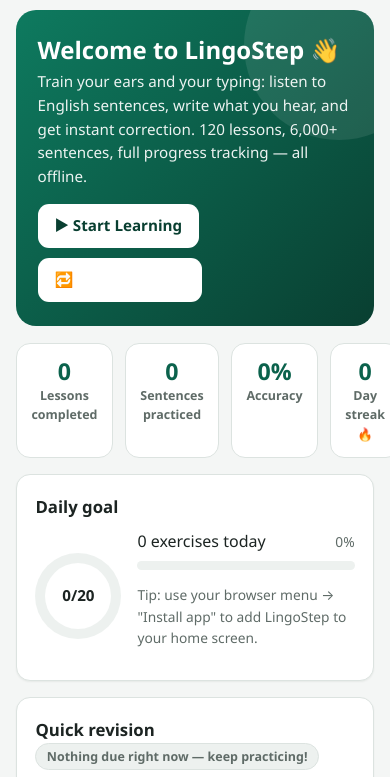
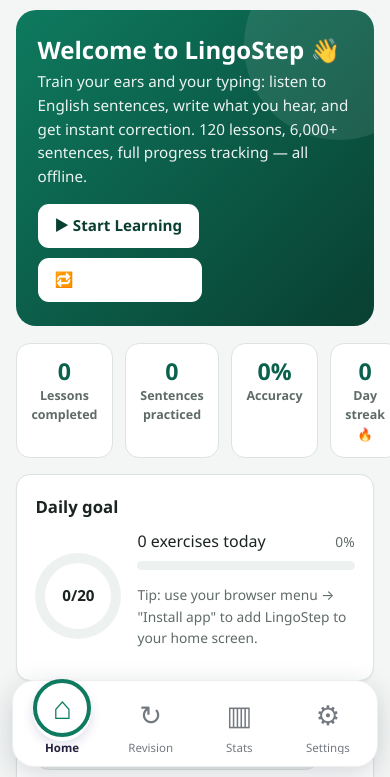
Before and after one commit to anamiir2-collab/LingoStep, a website with bundled scripts: page index.html in a window 390 px wide. Shown: the part 67-844 px from the top of the page. Built offline with nearby package versions, Linux system fonts and the light colour scheme.

Commit message:
Style floating active-circle mobile navigation

```diff
--- a/css/responsive.css
+++ b/css/responsive.css
@@ -58,3 +58,115 @@
   .app-header, .app-footer, .audio-row, .answer-row, .btn { display: none !important; }
   body { background: #fff; color: #000; }
 }
+
+
+/* ---------- Reference-style floating bottom navigation (mobile only) ---------- */
+.mobile-bottom-nav {
+  display: none;
+}
+
+@media (max-width: 639px) {
+  .app-shell { padding-bottom: calc(6.4rem + env(safe-area-inset-bottom, 0px)); }
+  .app-main { padding-bottom: 1.25rem; }
+  .app-footer { margin-bottom: 0; }
+
+  .mobile-bottom-nav {
+    position: fixed;
+    z-index: 80;
+    left: max(.75rem, env(safe-area-inset-left, 0px));
+    right: max(.75rem, env(safe-area-inset-right, 0px));
+    bottom: max(.65rem, env(safe-area-inset-bottom, 0px));
+    min-height: 84px;
+    display: grid;
+    grid-template-columns: repeat(4, minmax(0, 1fr));
+    align-items: end;
+    padding: .35rem .3rem .55rem;
+    background: #fff;
+    color: #555b63;
+    border: 1px solid rgba(35, 42, 58, .08);
+    border-radius: 22px;
+    box-shadow: 0 8px 28px rgba(24, 34, 56, .18);
+    isolation: isolate;
+  }
+
+  .mobile-nav-link {
+    position: relative;
+    min-width: 0;
+    min-height: 70px;
+    display: flex;
+    flex-direction: column;
+    align-items: center;
+    justify-content: flex-end;
+    gap: .28rem;
+    padding: 0 .1rem .15rem;
+    color: #747981;
+    text-decoration: none;
+    border-radius: 14px;
+    font-size: .72rem;
+    line-height: 1.15;
+    font-weight: 500;
+    -webkit-tap-highlight-color: transparent;
+  }
+
+  .mobile-nav-icon {
+    width: 42px;
+    height: 42px;
+    display: grid;
+    place-items: center;
+    font-family: "Segoe UI Symbol", "Noto Sans Symbols 2", sans-serif;
+    font-size: 1.7rem;
+    line-height: 1;
+    border-radius: 50%;
+    color: currentColor;
+    transition: transform .28s cubic-bezier(.2,.8,.2,1), background .22s ease, color .22s ease, box-shadow .22s ease;
+  }
+
+  .mobile-nav-label {
+    display: block;
+    max-width: 100%;
+    overflow: hidden;
+    text-overflow: ellipsis;
+    white-space: nowrap;
+    text-align: center;
+  }
+
+  .mobile-nav-link.is-active {
+    color: #24213d;
+    font-weight: 750;
+  }
+
+  .mobile-nav-link.is-active .mobile-nav-icon {
+    width: 58px;
+    height: 58px;
+    margin-top: -35px;
+    margin-bottom: -1px;
+    color: var(--primary, #4b2be8);
+    background: #fff;
+    border: 4px solid var(--primary, #4b2be8);
+    box-shadow: 0 4px 0 #fff, 0 7px 12px rgba(48, 32, 120, .16);
+    transform: translateY(-1px);
+    font-size: 2rem;
+  }
+
+  .mobile-nav-link:active .mobile-nav-icon { transform: scale(.94); }
+  .mobile-nav-link:focus-visible {
+    outline: 3px solid var(--primary, #4b2be8);
+    outline-offset: 2px;
+  }
+
+  [dir="rtl"] .mobile-nav-label { direction: rtl; }
+}
+
+@media (max-width: 360px) {
+  .mobile-bottom-nav { left: .45rem; right: .45rem; min-height: 78px; }
+  .mobile-nav-label { font-size: .66rem; }
+  .mobile-nav-link.is-active .mobile-nav-icon { width: 53px; height: 53px; }
+}
+
+@media (min-width: 640px) {
+  .mobile-bottom-nav { display: none !important; }
+}
+
+@media (prefers-reduced-motion: reduce) {
+  .mobile-nav-icon { transition: none !important; }
+}
```
